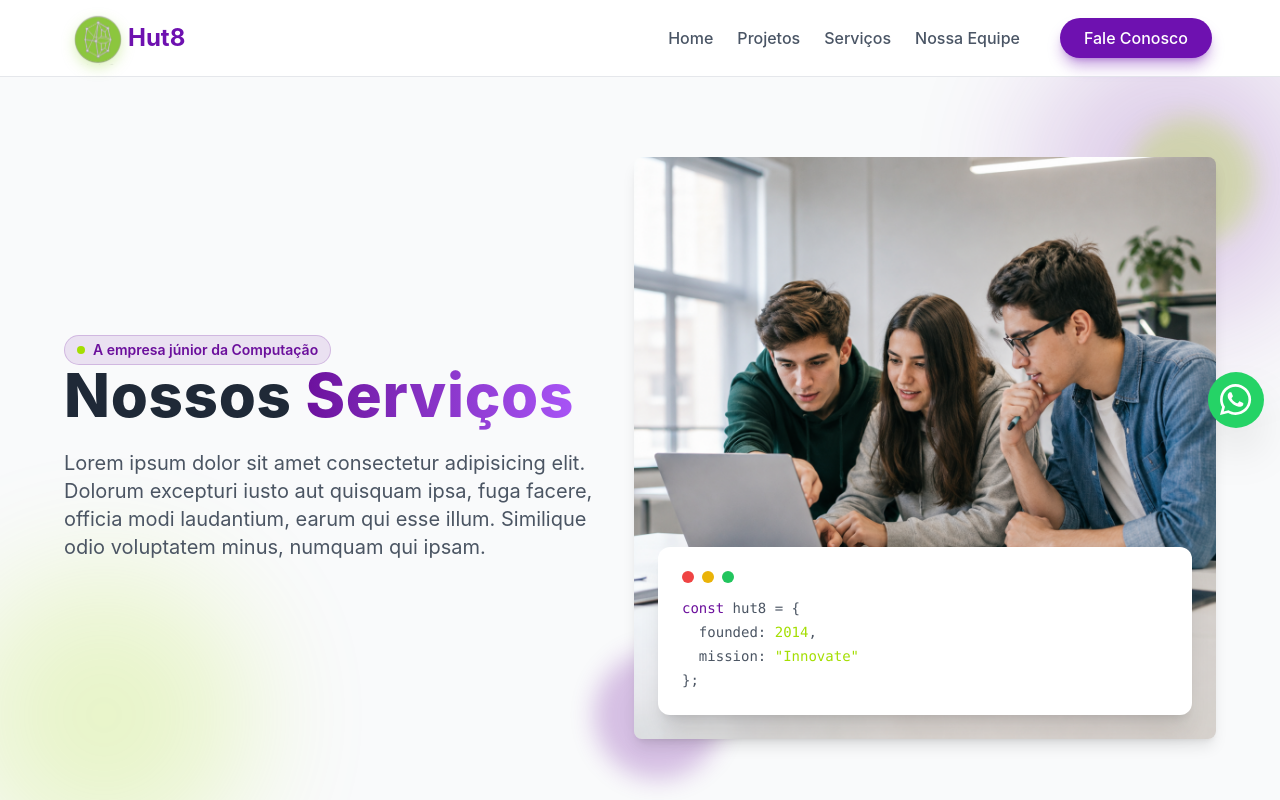
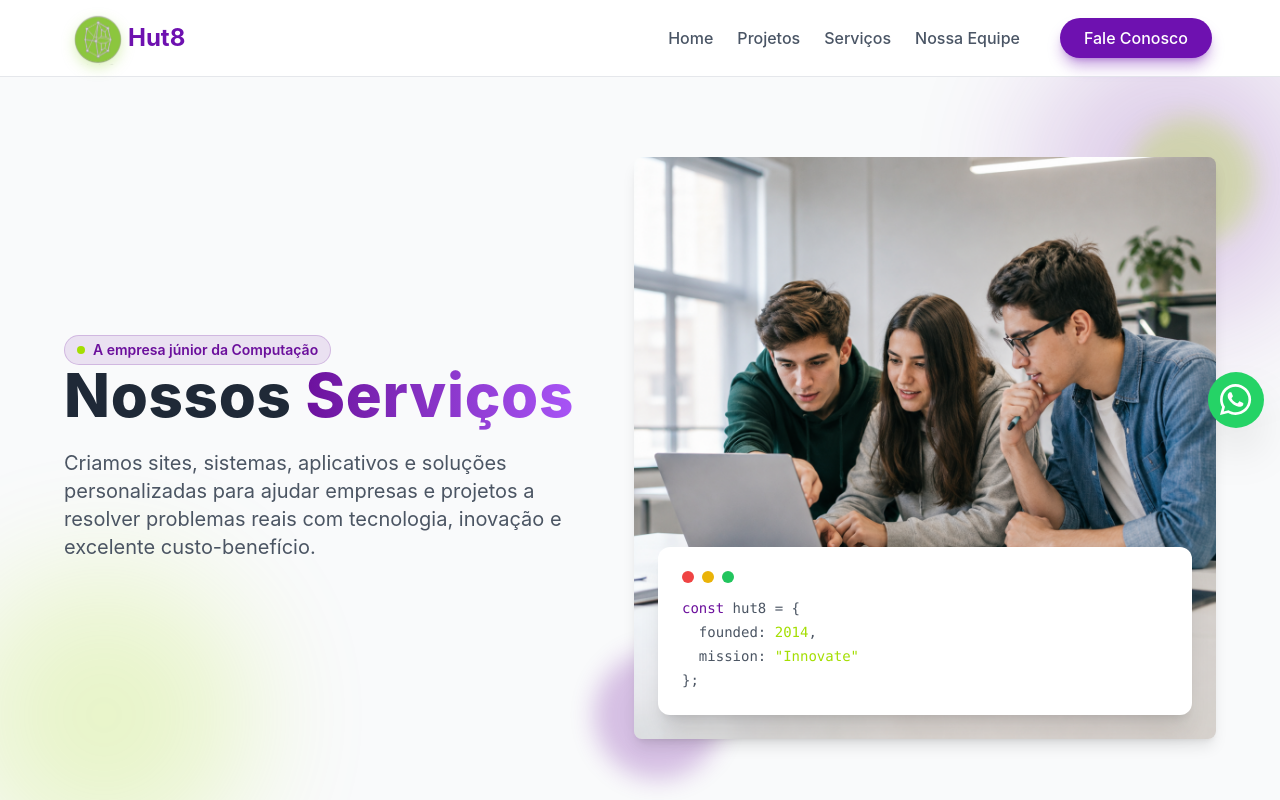
Before and after one commit to Caspessoa/HutDesignB, a React (Vite) app: page / in a window 1280 px wide. Both pictures are taken after a click on the button "Serviços". Shown: the top 800 px of the page. Built offline with nearby package versions, Linux system fonts and the light colour scheme.

Commit message:
style: adiciona texto e formatação da página

```diff
--- a/src/sections/Servicos/HeroServicos.jsx
+++ b/src/sections/Servicos/HeroServicos.jsx
@@ -22,7 +22,7 @@ function HeroServicos() {
           </h1>
 
           <p className="text-[#4B5563] text-[20px] leading-[28px] mt-6">
-            Lorem ipsum dolor sit amet consectetur adipisicing elit. Dolorum excepturi iusto aut quisquam ipsa, fuga facere, officia modi laudantium, earum qui esse illum. Similique odio voluptatem minus, numquam qui ipsam.
+           Criamos sites, sistemas, aplicativos e soluções personalizadas para ajudar empresas e projetos a resolver problemas reais com tecnologia, inovação e excelente custo-benefício.
           </p>
         </div>
 
--- a/src/sections/Servicos/ServicePages.jsx
+++ b/src/sections/Servicos/ServicePages.jsx
@@ -141,10 +141,6 @@ const PaginaServicos = () => {
   return (
     <section className="max-w-6xl mx-auto py-16 px-4">
 
-      <h2 className="font-bold text-3xl text-center mb-10 text-gray-800">
-        Nossos Serviços
-      </h2>
-
       <div className="flex flex-col gap-8">
         {servicos.map((service, index) => (
           <ServicosCard
```
